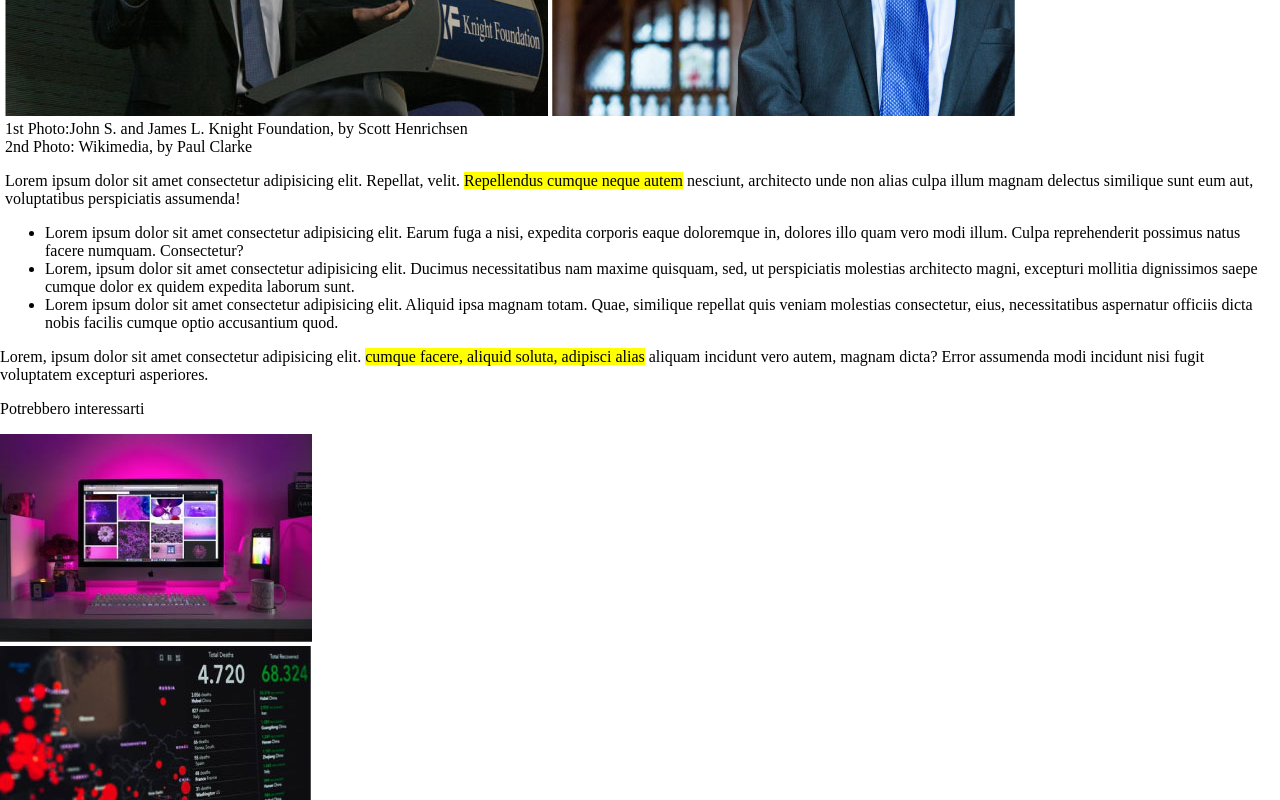
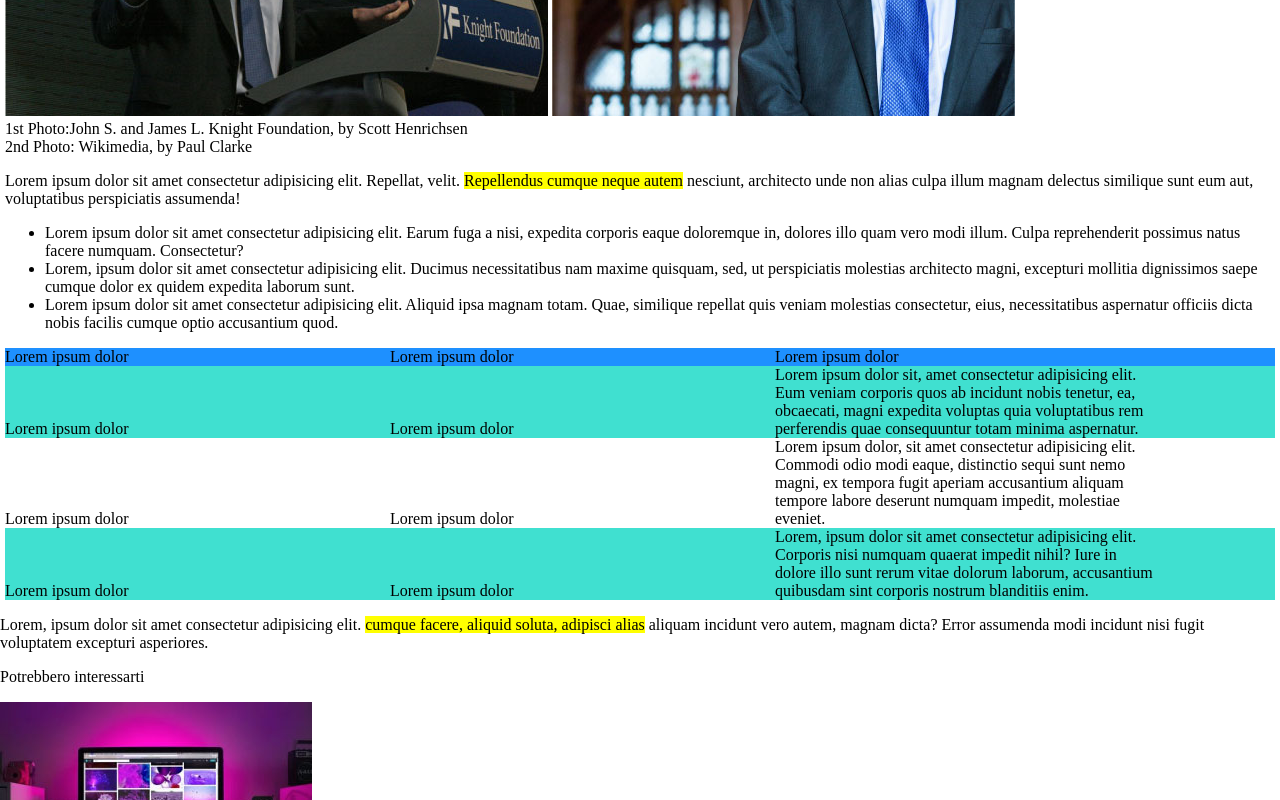
Before and after one commit to MaxGasaro/html-css-booleaner, a plain HTML site: page index.html in a window 1280 px wide. Shown: the part 468-1268 px from the top of the page. Drawn offline with Linux system fonts and the light colour scheme.

Commit message:
conclusione progetto

```diff
--- a/index.html
+++ b/index.html
@@ -44,6 +44,50 @@
                 <li>Lorem ipsum dolor sit amet consectetur adipisicing elit. Aliquid ipsa magnam totam. Quae, similique repellat quis veniam molestias consectetur, eius, necessitatibus aspernatur officiis dicta nobis facilis cumque optio accusantium quod.</li>
             </ul>
 
+            <div class="row-head">
+                <div class="row-left">
+                    <span>Lorem ipsum dolor</span>
+                </div>
+                <div class="row-center">
+                    <span>Lorem ipsum dolor</span>
+                </div>
+                <div class="row-right">
+                    <span>Lorem ipsum dolor</span>
+                </div>
+            </div>
+            <div class="row-blue">
+                <div class="row-left">
+                    <span>Lorem ipsum dolor</span>
+                </div>
+                <div class="row-center">
+                    <span>Lorem ipsum dolor</span>
+                </div>
+                <div class="row-right">
+                    <span>Lorem ipsum dolor sit, amet consectetur adipisicing elit. Eum veniam corporis quos ab incidunt nobis tenetur, ea, obcaecati, magni expedita voluptas quia voluptatibus rem perferendis quae consequuntur totam minima aspernatur.</span>
+                </div>
+            </div>
+            <div class="row-white">
+                <div class="row-left">
+                    <span>Lorem ipsum dolor</span>
+                </div>
+                <div class="row-center">
+                    <span>Lorem ipsum dolor</span>
+                </div>
+                <div class="row-right">
+                    <span>Lorem ipsum dolor, sit amet consectetur adipisicing elit. Commodi odio modi eaque, distinctio sequi sunt nemo magni, ex tempora fugit aperiam accusantium aliquam tempore labore deserunt numquam impedit, molestiae eveniet.</span>
+                </div>
+            </div>
+            <div class="row-blue">
+                <div class="row-left">
+                    <span>Lorem ipsum dolor</span>
+                </div>
+                <div class="row-center">
+                    <span>Lorem ipsum dolor</span>
+                </div>
+                <div class="row-right">
+                    <span>Lorem, ipsum dolor sit amet consectetur adipisicing elit. Corporis nisi numquam quaerat impedit nihil? Iure in dolore illo sunt rerum vitae dolorum laborum, accusantium quibusdam sint corporis nostrum blanditiis enim.</span>
+                </div>
+            </div>
             <!-- <table>
                 <thead>
                     <tr id="row1">
--- a/style.css
+++ b/style.css
@@ -43,3 +43,41 @@ main {
 .evidenziatore {
     background-color: yellow;
 }
+
+.prima-riga {
+    background-color: #1e90ff;
+    height: 10px;
+}
+
+.lorem-ipsum-dolor {
+    font-size: 100%;
+}
+
+.row-head {
+    background-color: #1e90ff;
+}
+
+.row-blue {
+    background-color: turquoise;
+}
+
+.row-white {
+    background-color: none;
+}
+
+.row-left {
+    display: inline-block;
+    /* float: left; */
+    width: 30%;
+}
+
+.row-right {
+    display: inline-block;
+    /* float: right; */
+    width: 30%;
+}
+
+.row-center {
+    display: inline-block;
+    width: 30%;
+}
```
